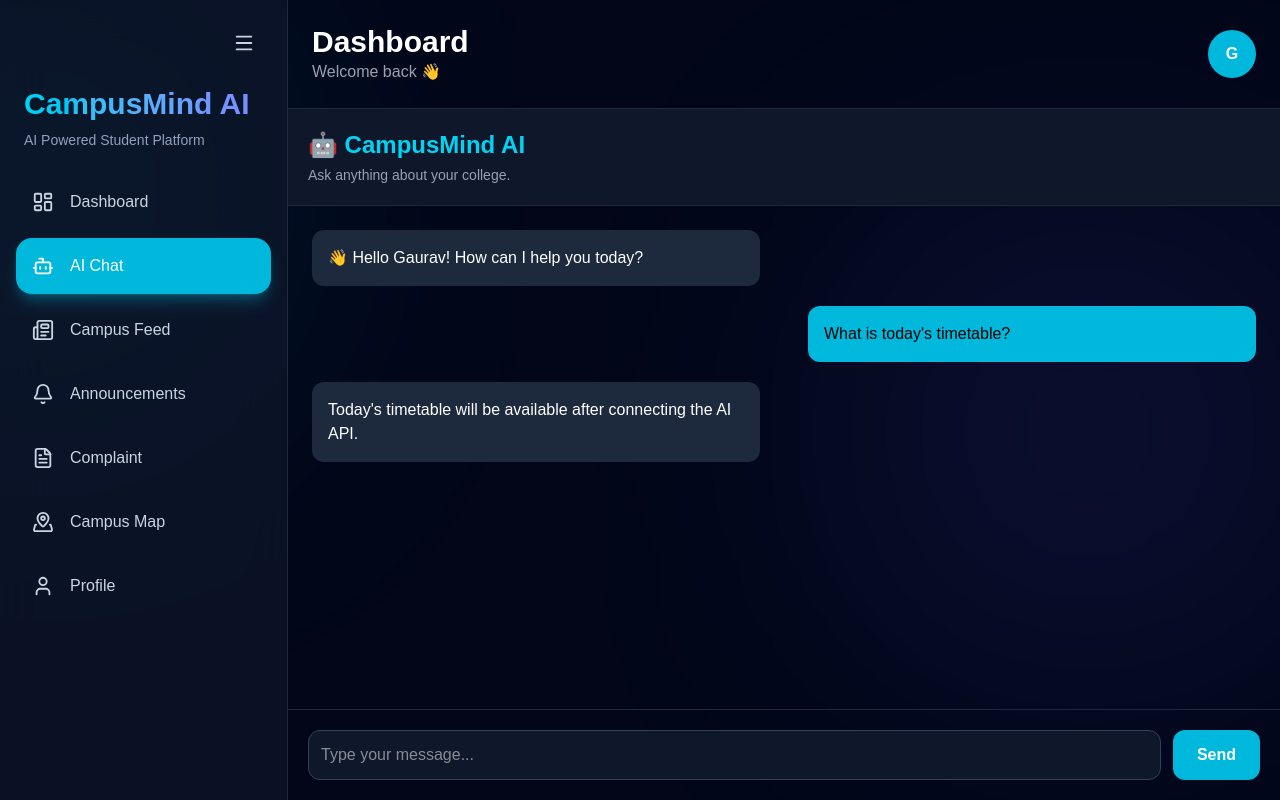
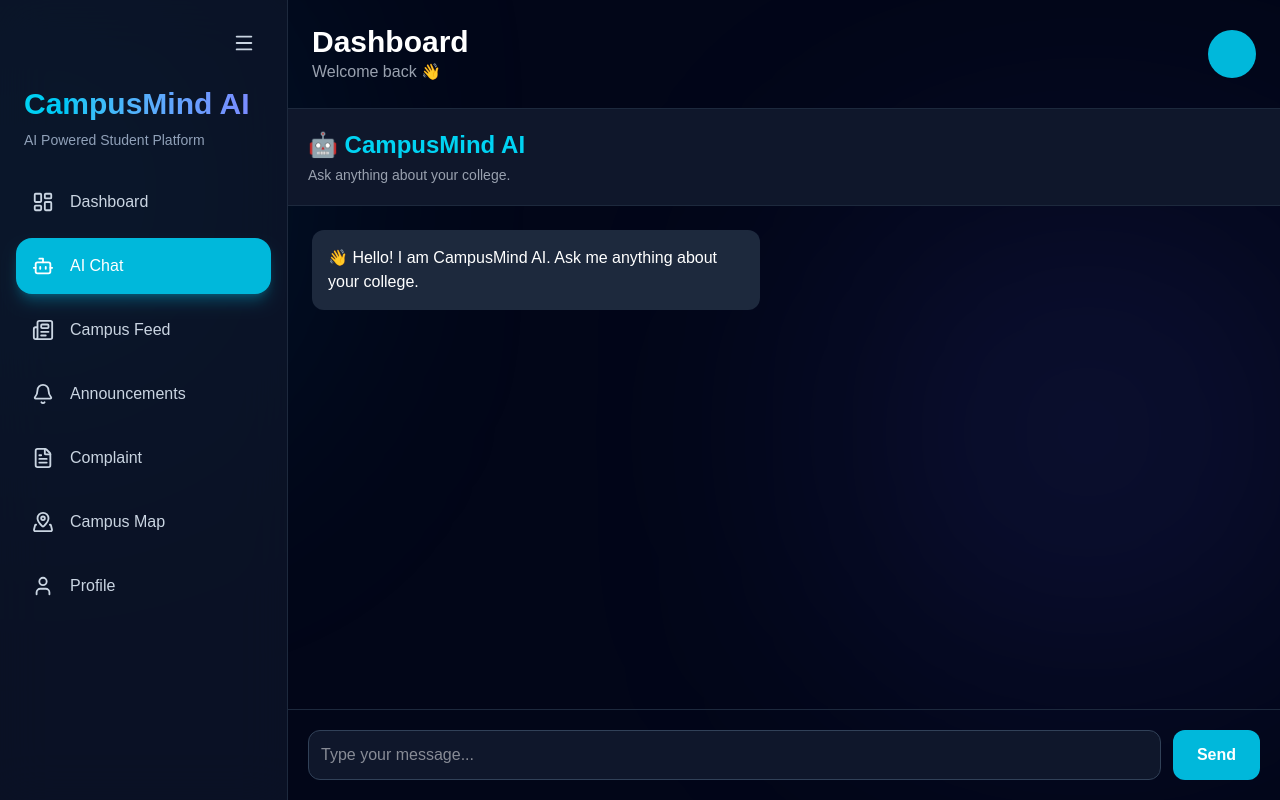
Before and after one commit to gaurav200887/campusmind-ai, a Next.js app in the folder frontend/: page /ai-chat in a window 1280 px wide. Built offline with nearby package versions, Linux system fonts and the light colour scheme.

Commit message:
Updated campus map chat messages and topbar

```diff
--- a/frontend/components/chat/ChatMessages.tsx
+++ b/frontend/components/chat/ChatMessages.tsx
@@ -1,19 +1,29 @@
-export default function ChatMessages() {
+type Message = {
+  text: string;
+  sender: "user" | "ai";
+};
+
+type ChatMessagesProps = {
+  messages: Message[];
+};
+
+export default function ChatMessages({
+  messages,
+}: ChatMessagesProps) {
   return (
-    <div className="flex-1 overflow-y-auto p-6 space-y-5">
-
-      <div className="max-w-md rounded-xl bg-slate-800 p-4">
-        👋 Hello Gaurav! How can I help you today?
-      </div>
-
-      <div className="ml-auto max-w-md rounded-xl bg-cyan-500 p-4 text-black">
-        What is today's timetable?
-      </div>
-
-      <div className="max-w-md rounded-xl bg-slate-800 p-4">
-        Today's timetable will be available after connecting the AI API.
-      </div>
-
+    <div className="flex-1 overflow-y-auto p-6 space-y-4">
+      {messages.map((msg, index) => (
+        <div
+          key={index}
+          className={`max-w-md rounded-xl p-4 ${
+            msg.sender === "user"
+              ? "ml-auto bg-cyan-500 text-black"
+              : "bg-slate-800 text-white"
+          }`}
+        >
+          {msg.text}
+        </div>
+      ))}
     </div>
   );
 }
--- a/frontend/components/layout/Topbar.tsx
+++ b/frontend/components/layout/Topbar.tsx
@@ -15,7 +15,7 @@ export default function Topbar() {
       <div className="flex items-center gap-4">
 
         <div className="w-12 h-12 rounded-full bg-cyan-500 flex items-center justify-center font-bold">
-          G
+
         </div>
 
       </div>
```
Also changed, not shown: frontend/app/campus-map/page.tsx (line endings or trailing spaces).
